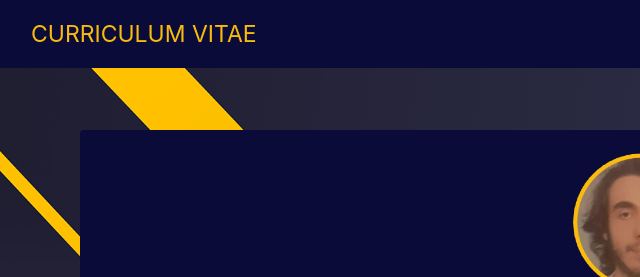
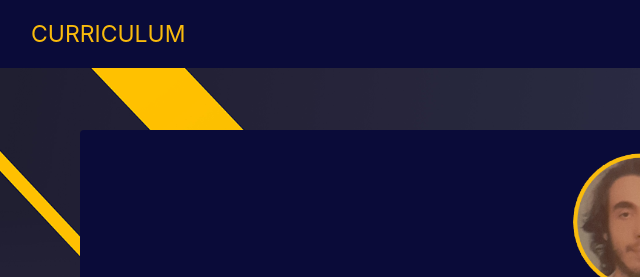
Before and after one commit to Rzvn99/CuriculumVitae, a plain HTML site: page index.html in a window 1280 px wide. Shown: the top 277 px of the page, 0-640 px from the left. Drawn offline with nearby package versions, Linux system fonts and the light colour scheme; a web font is replaced by a local one.

Commit message:
Update index.html

```diff
--- a/index.html
+++ b/index.html
@@ -35,7 +35,7 @@
 
 <body id="first">
     <nav class="navbar navbar-light navbar-expand-md bounce animated" style="background-color: #0a0b39;margin-left: 0px;margin-right: 0px;/*border: inset;*/border-color: white;width: 100%;position: fixed;z-index: 100;">
-        <div class="container-fluid"><a class="navbar-brand" data-bs-hover-animate="flash" href="#" style="color: rgb(249,187,12);">CURRICULUM VITAE</a><button data-toggle="collapse" class="navbar-toggler" data-target="#navcol-1" style="background-color: rgb(249,187,12);border: groove;"><span class="sr-only">Toggle navigation</span><span class="navbar-toggler-icon" style="filter: invert(1);"></span></button>
+        <div class="container-fluid"><a class="navbar-brand" data-bs-hover-animate="flash" href="#" style="color: rgb(249,187,12);">CURRICULUM</a><button data-toggle="collapse" class="navbar-toggler" data-target="#navcol-1" style="background-color: rgb(249,187,12);border: groove;"><span class="sr-only">Toggle navigation</span><span class="navbar-toggler-icon" style="filter: invert(1);"></span></button>
             <div
                 class="collapse navbar-collapse" id="navcol-1">
                 <ul class="nav navbar-nav ml-auto">
```
